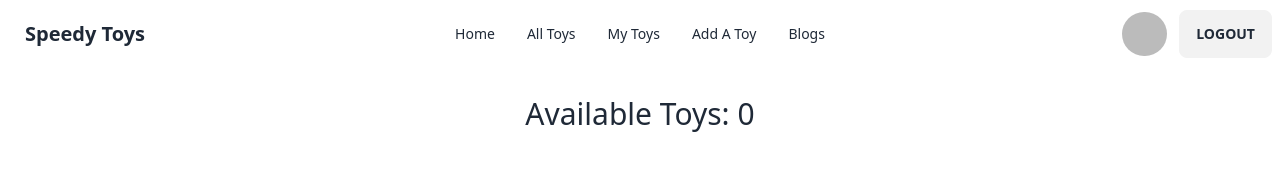
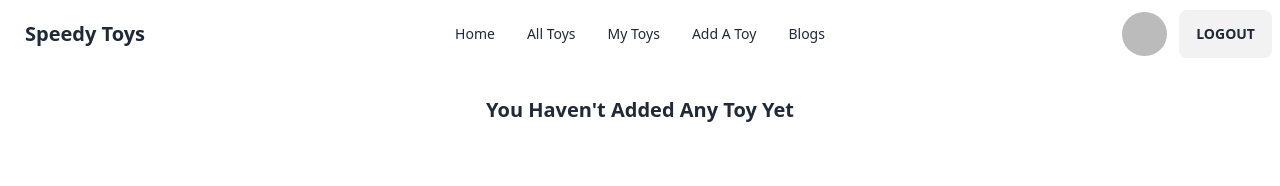
Before and after one commit to Mohammad-Arkan/toy-market-client, a React (Vite) app: page /my-toys in a window 1280 px wide. Shown: the top 186 px of the page. Built offline with nearby package versions, Linux system fonts and the light colour scheme; no server answers; sample sign-in values are in the browser's storage.

Commit message:
some changes

```diff
--- a/src/pages/MyToys/MyToys.jsx
+++ b/src/pages/MyToys/MyToys.jsx
@@ -48,8 +48,10 @@ const MyToys = () => {
 
   return (
     <div>
-      <h2 className="text-3xl text-center my-7">
-        Available Toys: {toys.length}
+      <h2 className="text-xl font-semibold text-center my-7">
+        {toys.length
+          ? `You Have Added ${toys.length} Toys`
+          : "You Haven't Added Any Toy Yet"}
       </h2>
       <div className="overflow-x-auto w-full my-16">
         <table className="table w-full">
```
